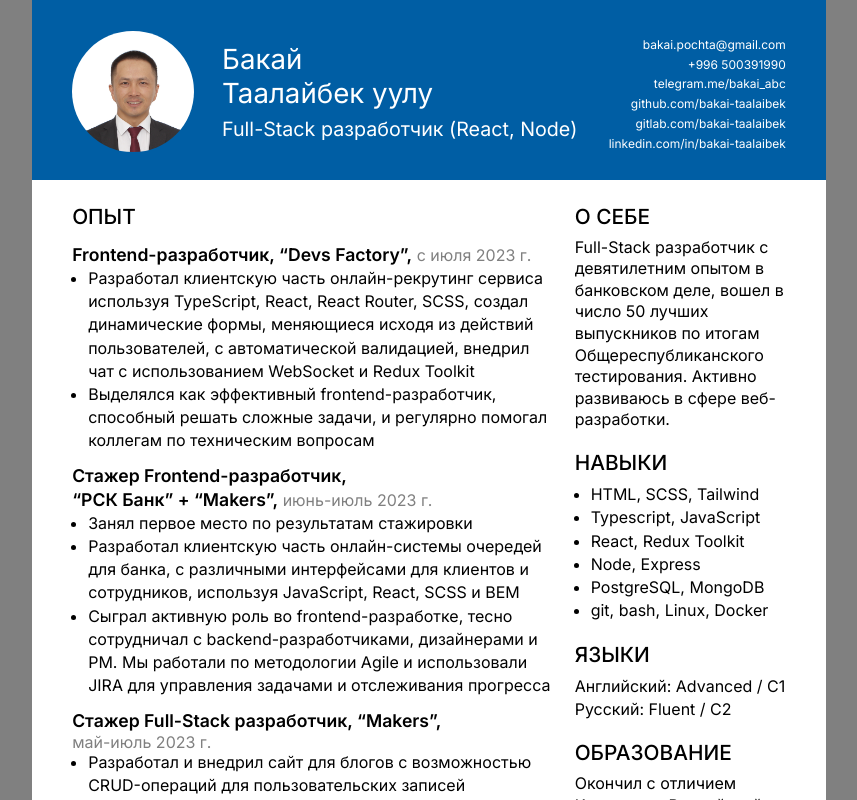
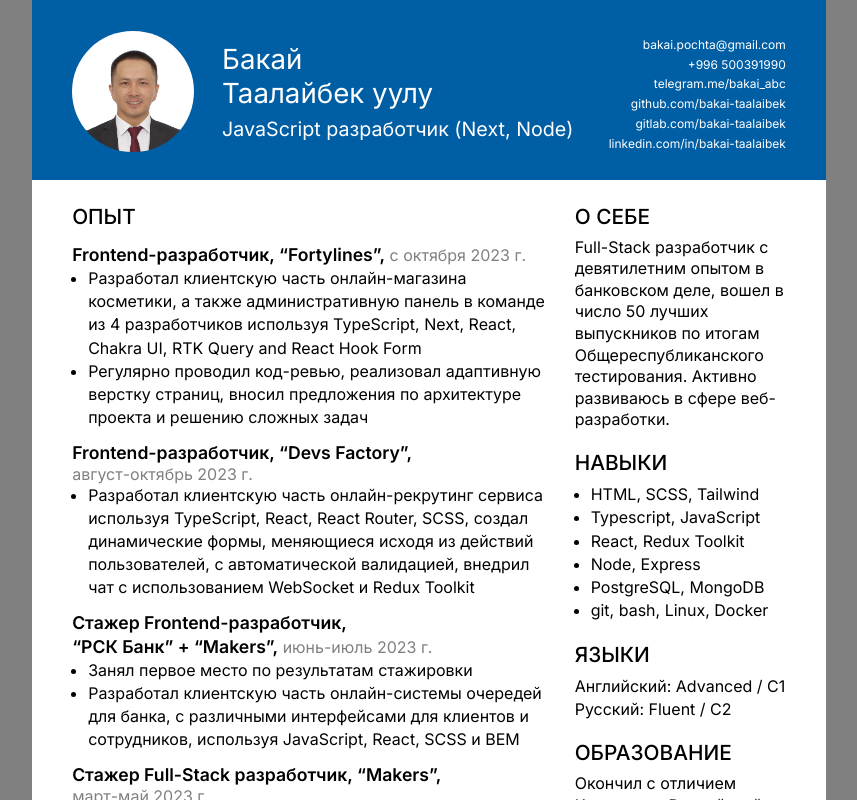
Before and after one commit to bakai-taalaibek/resume, a React (Vite) app: page / in a window 1280 px wide. Shown: the top 800 px of the page, without its empty margins (211-1068 px from the left). Built offline with nearby package versions, Linux system fonts and the light colour scheme.

Commit message:
Update after being hired by Fortylines

```diff
--- a/src/App.tsx
+++ b/src/App.tsx
@@ -1,7 +1,6 @@
 import photo from './assets/39.jpg'
 import { l, setLanguage } from './helper/translation/l'
 import { useState } from 'react'
-
 
 function App() {
   const [rerender, setRerender] = useState(false)
@@ -15,7 +14,7 @@ function App() {
       <div className="page">
         <div className="header">
           <div className="photoElement">
-            <img className="photoElement__image" src={photo} onClick={changeLanguage}/>
+            <img className="photoElement__image" src={photo} onClick={changeLanguage} />
           </div>
           <div>
             <p className="text text--name text--header">{l('name')}</p>
@@ -70,12 +69,23 @@ function App() {
 
             <div className="section section--main section--first">
               <div className="text text--subheading">
-                {l('devsTitle')}&nbsp;
-                <span className="text text--secondary">{l('sinceJuly23')}</span>
+                {l('fortylinesTitle')}&nbsp;
+                <span className="text text--secondary">{l('sinceOctober23')}</span>
+              </div>
+              <ul>
+                <li className="text text--list list">{l('fortylinesBullet1')}</li>
+                <li className="text text--list list">{l('fortylinesBullet2')}</li>
+              </ul>
+            </div>
+
+            <div className="section section--main">
+              <div>
+                <span className="text text--subheading">{l('devsTitle')}&nbsp;</span>
+                <span className="text text--secondary text--nowrap">{l('JulyOctober23')}</span>
               </div>
               <ul>
                 <li className="text text--list list">{l('devsBullet1')}</li>
-                <li className="text text--list list">{l('devsBullet2')}</li>
+                {/* <li className="text text--list list">{l('devsBullet2')}</li> */}
               </ul>
             </div>
 
@@ -88,13 +98,13 @@ function App() {
               <ul>
                 <li className="text text--list list">{l('rskBullet1')}</li>
                 <li className="text text--list list">{l('rskBullet2')}</li>
-                <li className="text text--list list">{l('rskBullet3')}</li>
+                {/* <li className="text text--list list">{l('rskBullet3')}</li> */}
               </ul>
             </div>
 
             <div className="section section--main">
               <span className="text text--subheading">{l('makersTitle')}&nbsp;</span>
-              <span className="text text--secondary">{l('mayJuly2023')}</span>
+              <span className="text text--secondary">{l('marchMay2023')}</span>
               <ul>
                 <li className="text text--list list">{l('makersBullet1')}</li>
                 <li className="text text--list list">{l('makersBullet2')}</li>
--- a/src/helper/translation/translationObject.ts
+++ b/src/helper/translation/translationObject.ts
@@ -11,8 +11,8 @@ export const translationObject = [
   },
   {
     key: 'position',
-    ru: 'Full-Stack разработчик (React, Node)',
-    en: 'Full-Stack Developer (React, Node)',
+    ru: 'JavaScript разработчик (Next, Node)',
+    en: 'JavaScript Developer (Next, Node)',
   },
   // {
   //   key: 'position2',
@@ -55,14 +55,38 @@ export const translationObject = [
     en: 'Experience',
   },
   {
+    key: 'fortylinesTitle',
+    ru: 'Frontend-разработчик, “Fortylines”,',
+    en: 'Front-End Developer, “Fortylines“,',
+  },
+  {
+    key: 'sinceOctober23',
+    ru: 'c октября 2023 г.',
+    en: 'since October 2023',
+  },
+  {
+    key: 'fortylinesBullet1',
+    ru: `Разработал клиентскую часть онлайн-магазина косметики, а также административную панель
+    в команде из 4 разработчиков используя TypeScript, Next, React, Chakra UI, RTK Query and React Hook Form`,
+    en: `Developed the client side of an online cosmetics store, as well as administrative panel
+    as a part of a team of 4 developer using TypeScript, Next, React, Chakra UI, RTK Query and React Hook Form`,
+  },
+  {
+    key: 'fortylinesBullet2',
+    ru: `Регулярно проводил код-ревью, реализовал адаптивную верстку страниц,
+    вносил предложения по архитектуре проекта и решению сложных задач`,
+    en: `Conducted regular code reviews, implemented adaptive page layout,
+    made suggestions on project architecture and solving complex problems`,
+  },
+  {
     key: 'devsTitle',
     ru: 'Frontend-разработчик, “Devs Factory”,',
     en: 'Front-End Developer, “Devs Factory“,',
   },
   {
-    key: 'sinceJuly23',
-    ru: 'c июля 2023 г.',
-    en: 'since July 2023',
+    key: 'JulyOctober23',
+    ru: 'август-октябрь 2023 г.',
+    en: 'August-October 2023',
   },
   {
     key: 'devsBullet1',
@@ -119,9 +143,9 @@ export const translationObject = [
     en: 'Full-Stack Developer Intern, “Makers”,',
   },
   {
-    key: 'mayJuly2023',
-    ru: ' май-июль 2023 г.',
-    en: 'May-July 2023',
+    key: 'marchMay2023',
+    ru: 'март-май 2023 г.',
+    en: 'March-May 2023',
   },
   {
     key: 'makersBullet1',
```
